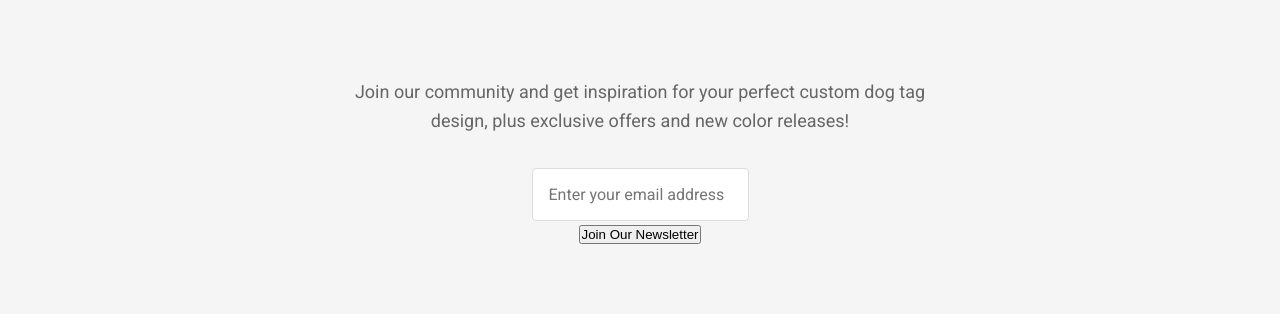
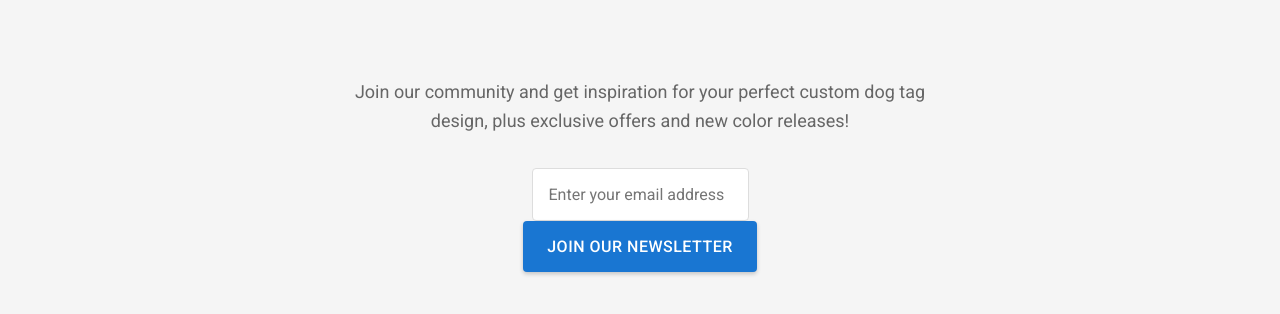
Before and after one commit to blackbeltapple/inkypuncherweb, a plain HTML site: page index.html in a window 1280 px wide. Shown: the part 867-1181 px from the top of the page. Drawn offline with Linux system fonts and the light colour scheme.

Commit message:
Update index.html

```diff
--- a/index.html
+++ b/index.html
@@ -227,7 +227,7 @@
                         />
                     </p>
                     <p>
-                        <button type="submit" class="submit-btn">
+                        <button type="submit" class="submit-button">
                             Join Our Newsletter
                         </button>
                     </p>
```
